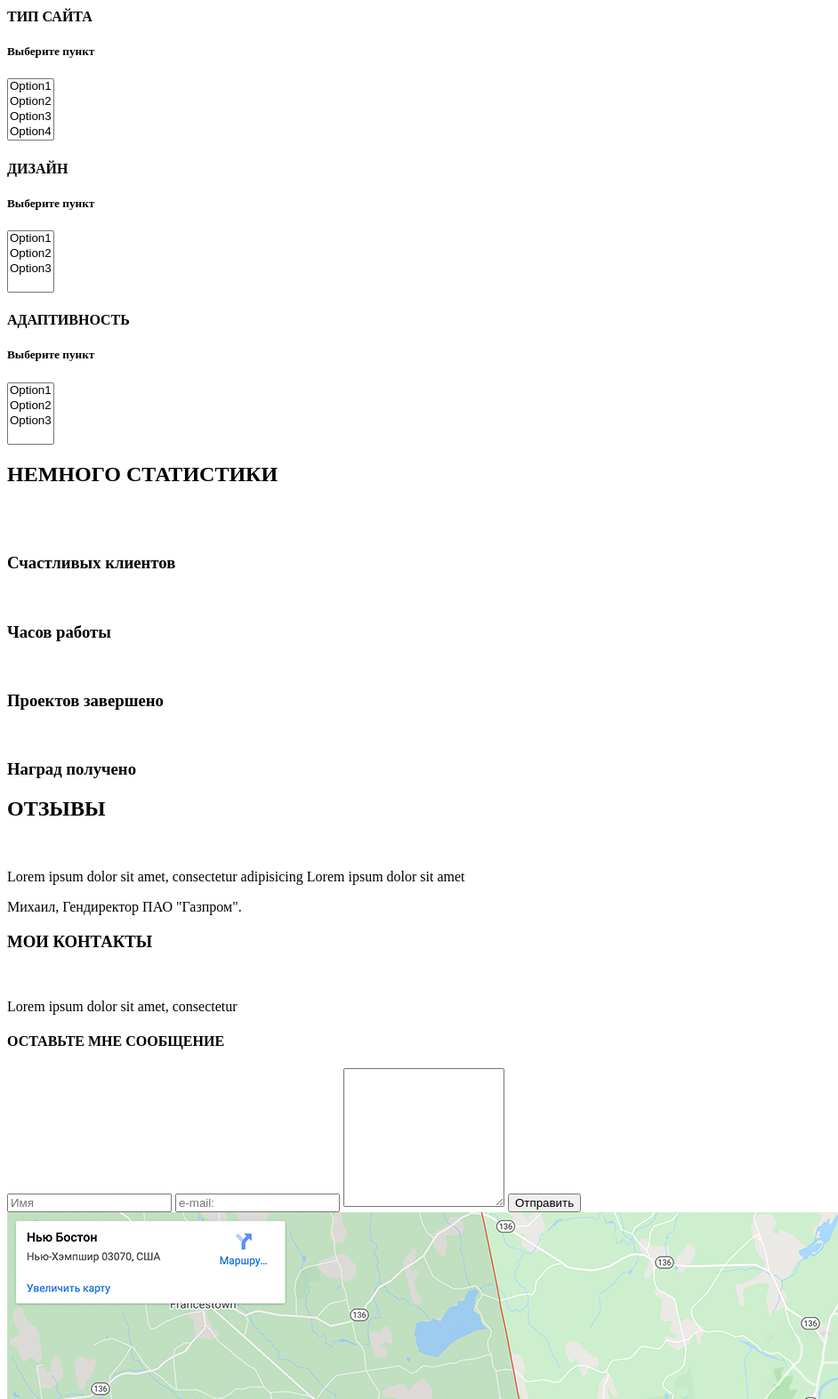
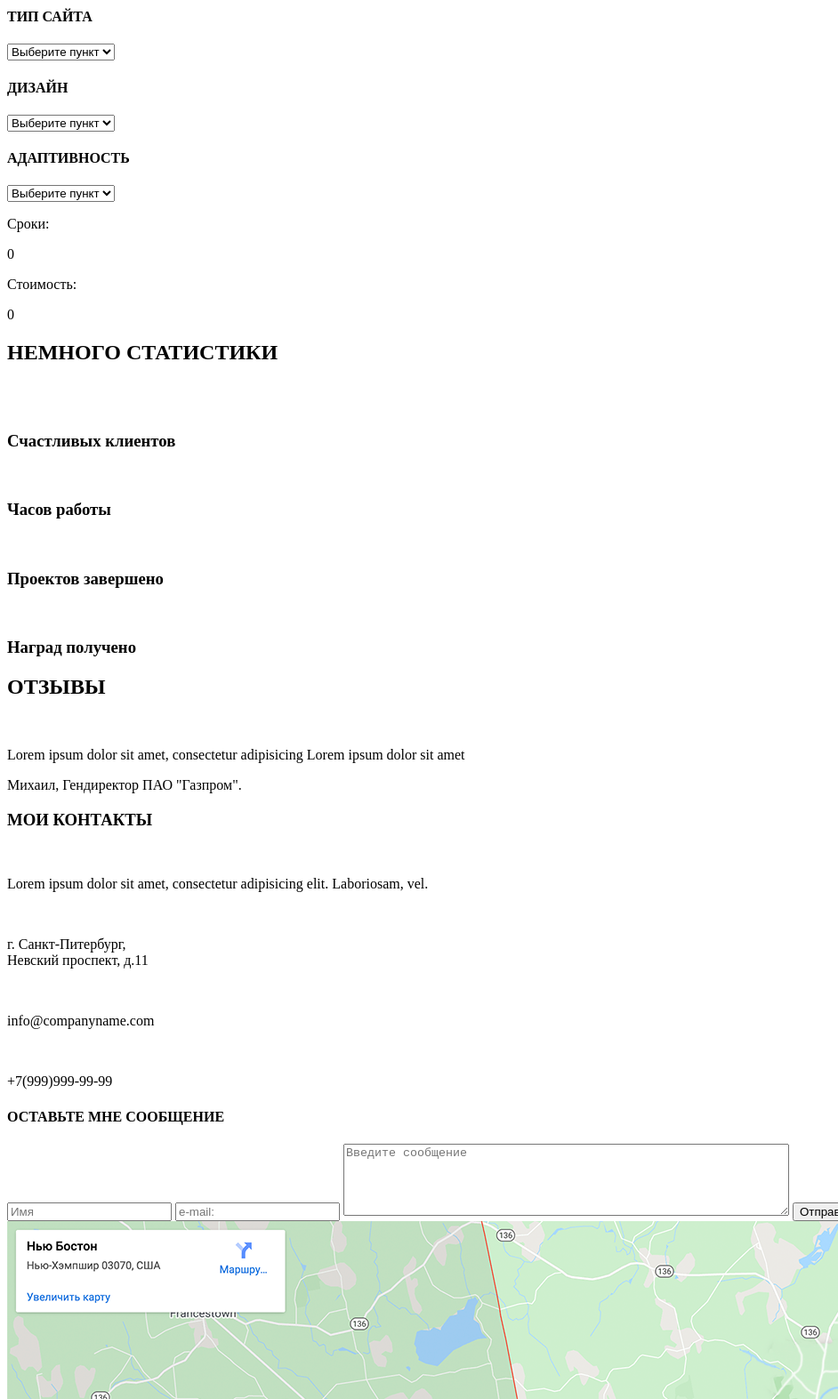
Before and after one commit to misterchik/misterchik.github.io, a plain HTML site: page MyProject/src/index.html in a window 1280 px wide. Shown: the part 1620-3193 px from the top of the page at 89% size, without its empty margins (0-942 px from the left). Drawn offline with Linux system fonts and the light colour scheme.

Commit message:
Окончательный вариант ДЗ1

```diff
--- a/MyProject/src/index.html
+++ b/MyProject/src/index.html
@@ -50,7 +50,7 @@
 
 	<input type="submit" value="Скачать резюме">
 </div>
-
+</div>
 <div class="skills">
 	<div class="skills_container">
       <h2>ЧТО Я УМЕЮ</h2>
@@ -69,20 +69,20 @@
         <img src="..." alt="">
         <h3>СЕО-Оптимизация</h3>
         <p>Lorem ipsum dolor sit amet, consectetur adipisicing elit. Laboriosam, vel.</p>
-     </div>
+    </div>
     <div class="skills_item">
         <img src="..." alt="">
         <h3>Маркетинг</h3>
         <p>Lorem ipsum dolor sit amet, consectetur adipisicing elit. Laboriosam, vel.</p>
     </div>
 </div>
-
+</div>
 <div class="case">
 	<div class="case_container">
 	<h2>КЕЙСЫ</h2>
 	<img src=""alt="">
 	<p>Lorem ipsum dolor sit amet, consectetur adipisicing Lorem ipsum dolor sit amet, consectetur adipisicing elit.</p>
-    <img src=""alt="">
+    <img src="..."alt="">
 	<h4>Название проекта</h4>
 	<p>Lorem ipsum dolor sit amet, consectetur adipisicing Lorem ipsum dolor sit amet, consectetur adipisicing elit. Laboriosam Lorem ipsum dolor sit amet, consectetur.</p>
 	<p>Lorem ipsum dolor sit amet, consectetur adipisicing Lorem ipsum dolor sit amet, consectetur adipisicing elit. Laboriosam Lorem ipsum dolor sit amet, consectetur.</p>
@@ -103,29 +103,31 @@
 	<div class="cost_container">
 			<h2>Расчет стоимости</h2>
 			<h4>ТИП САЙТА</h4>
-			<h5>Выберите пункт</h5>
-         <select name="list1" id="list" multiple>
-			     <option value="opt1">Option1</option>
-			     <option value="opt2">Option2</option>
-                 <option value="opt3">Option3</option>
-                 <option value="opt4">Option4</option>
+         <select name="list1" id="list">
+			 <option value="opt1">Выберите пункт</option>
+             <option value="opt2">Выберите пункт</option>
+             <option value="opt3">Выберите пункт</option>
+             <option value="opt4">Выберите пункт</option>
           </select>
              <h4>ДИЗАЙН</h4>
-             <h5>Выберите пункт</h5>
-          <select name="list2" id="list" multiple>
-			     <option value="opt1">Option1</option>
-			     <option value="opt2">Option2</option>
-                 <option value="opt3">Option3</option>
+          <select name="list2" id="list">
+			 <option value="opt1">Выберите пункт</option>
+			 <option value="opt2">Выберите пункт</option>
+             <option value="opt3">Выберите пункт</option>
           </select>
              <h4>АДАПТИВНОСТЬ</h4>
-             <h5>Выберите пункт</h5>
-          <select name="list3" id="list" multiple>
-			     <option value="opt1">Option1</option>
-			     <option value="opt2">Option2</option>
-                 <option value="opt3">Option3</option>
+          <select name="list3" id="list">
+			 <option value="opt1">Выберите пункт</option>
+			 <option value="opt2">Выберите пункт</option>
+             <option value="opt3">Выберите пункт</option>
           </select>
-
-	</div>
+          <div class="title">
+	         <div class="title_container">
+             <p>Сроки:</p><p>0</p>
+             <p>Стоимость:</p><p>0</p>
+	    </div>
+	    </div>
+</div>
 </div>
 <div class="statistic">
 	<div class="statistic_container">
@@ -148,6 +150,7 @@
         <h3>Наград получено</h3>
     </div>
 </div>
+</div>
 
 <div class="comment">
     <div class="comment_container">
@@ -161,18 +164,32 @@
 
 <div class="contacts">
     <div class="contacts_container">
-       <h3>МОИ КОНТАКТЫ</h3>
+        <h3>МОИ КОНТАКТЫ</h3>
         <img src=".." alt="">
-        <p>Lorem ipsum dolor sit amet, consectetur</p>
+         <p>Lorem ipsum dolor sit amet, consectetur adipisicing elit. Laboriosam, vel.</p>
+
+      <div class="contacts_item">
+         <img src="..." alt="">
+          <p>г. Санкт-Питербург,<br>Невский проспект, д.11<br></p>
+    </div>
+      <div class="contacts_item">
+         <img src="..." alt="">
+         <p>info@companyname.com</p>
+    </div>
+    <div class="contacts_item">
+         <img src="..." alt="">
+         <p>+7(999)999-99-99</p>
+    </div>
+    <div>
         <h4>ОСТАВЬТЕ МНЕ СООБЩЕНИЕ</h4>
         <form action="..">
             <input type="text" placeholder="Имя">
             <input type="text" placeholder="e-mail:">
-            <textarea name="name1" cols="20" rows="10">
-            </textarea>
+            <textarea name="name1" cols="60" rows="5" placeholder="Введите сообщение"></textarea>
             <input type="submit" value="Отправить">
         </form>
     </div>
+</div>
 </div>
 
 <div class="maps">
@@ -180,5 +197,6 @@
         <img src="img/%D0%9A%D0%B0%D1%80%D1%82%D0%B0%20%D0%BA%D0%BE%D0%BF%D0%B8%D1%8F.png">
     </div>
 </div>
+
 </body>
 </html>
```
